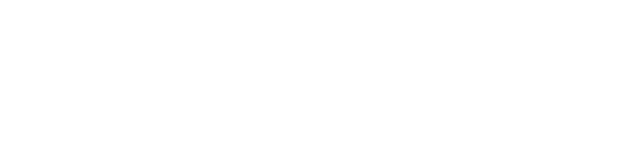
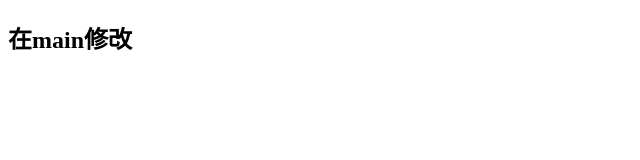
Before and after one commit to Hellorebirth/projiect2, a plain HTML site: page index.html in a window 1280 px wide. Shown: the whole page, without its empty margins (0-640 px from the left). Drawn offline with Linux system fonts and the light colour scheme.

Commit message:
main上做了修改

```diff
--- a/index.html
+++ b/index.html
@@ -7,6 +7,6 @@
     <title>Document</title>
 </head>
 <body>
-
+    <h2>在main修改</h2>
 </body>
 </html>
```
